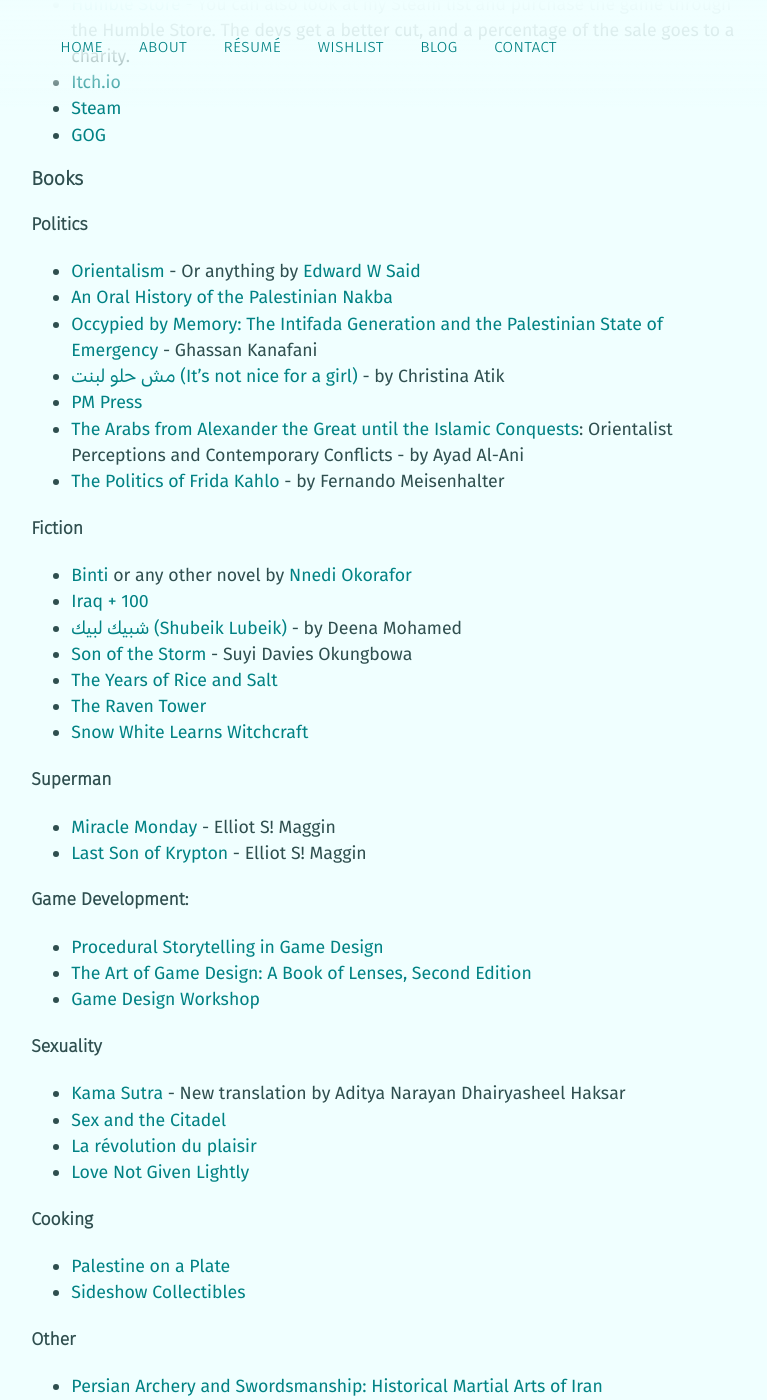
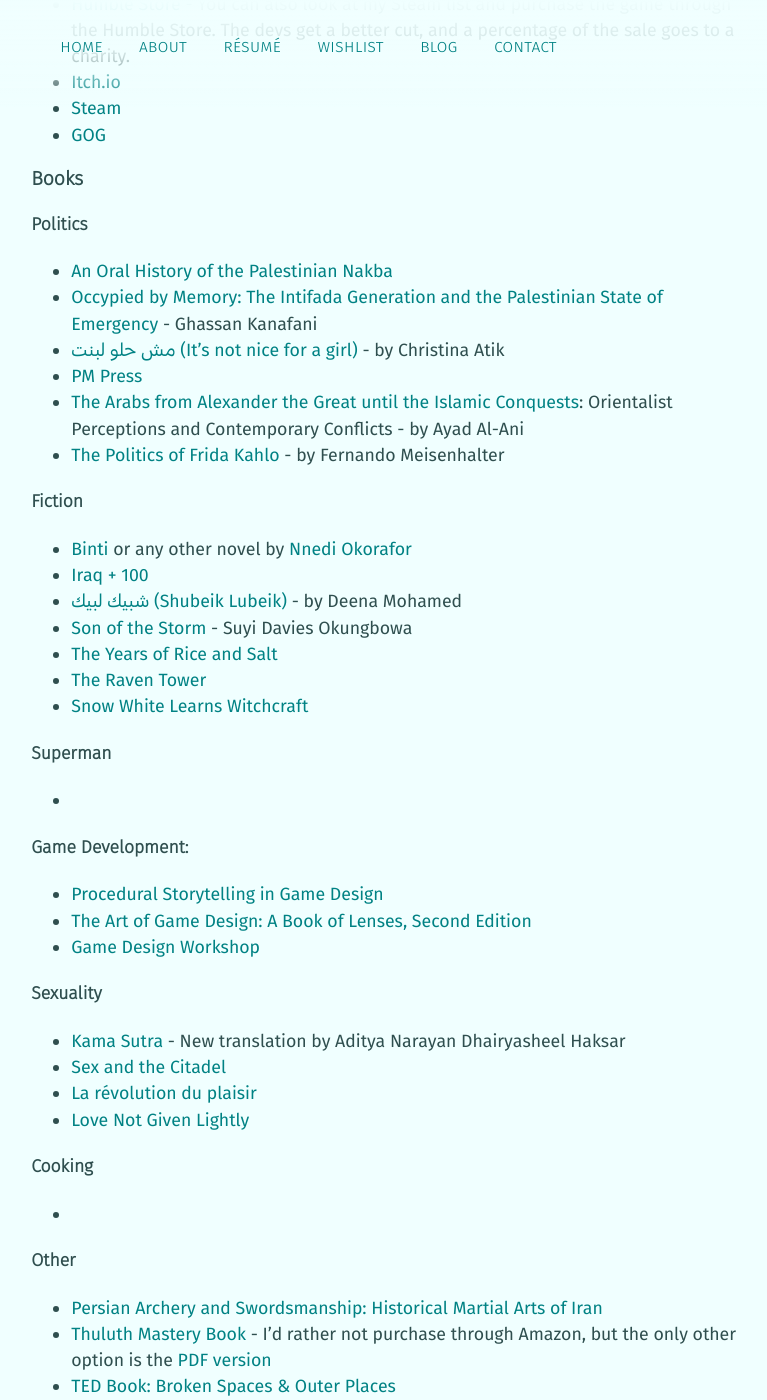
Before and after one commit to mstfacmly/mstfacmly.github.io, a Jekyll site: the page built from wishlist.md, in a window 1280 px wide and 1400 px high, scrolled down 549 px. Shown: the whole window, without its empty margins (148-915 px from the left). Built offline with Jekyll 4.4.1, drawn with Linux system fonts in a browser that asks for light colours; nearby versions of some CDN libraries; a script that is not in the unit is left out.

Commit message:
Update wishlist - Remove received items

```diff
--- a/wishlist.md
+++ b/wishlist.md
@@ -30,7 +30,6 @@
 ### Books
 
 #### Politics
-* [Orientalism](https://www.kobo.com/ca/en/ebook/orientalism-4) - Or anything by [Edward W Said](https://www.kobo.com/ca/en/search?query=edward%20w%20said&fcsearchfield=Author)
 * [An Oral History of the Palestinian Nakba](https://www.zedbooks.net/shop/book/an-oral-history-of-the-palestinian-nakba/)
 * [Occypied by Memory: The Intifada Generation and the Palestinian State of Emergency](https://mtlshop.drawnandquarterly.com/?q=h.reports.iv&eisbn=DPbziv2lOhv9A4uw8W-2Ew) - Ghassan Kanafani
 * [مش حلو لبنت (It’s not nice for a girl)](https://maamoulpress.com/It-s-Not-Nice-For-a-Girl-by-Christina-Atik) - by Christina Atik
@@ -51,8 +50,7 @@
 * [Snow White Learns Witchcraft](https://www.kobo.com/ca/en/ebook/snow-white-learns-witchcraft-stories-and-poems)
 
 #### Superman
-* [Miracle Monday](https://www.amazon.ca/dp/1544943261/ref=cm_sw_r_tw_dp_RT6P7YM0X2ZC7PY5F27W) - Elliot S! Maggin
-* [Last Son of Krypton](https://www.amazon.ca/dp/1722244593/ref=cm_sw_r_tw_dp_FD9K47Q23T4D9RP887DY?_encoding=UTF8&psc=1) - Elliot S! Maggin
+*
 
 #### Game Development:
 * [Procedural Storytelling in Game Design](https://www.crcpress.com/Procedural-Storytelling-in-Game-Design/Short-Adams/p/book/9781138595309)
@@ -66,8 +64,7 @@
 * [Love Not Given Lightly](https://www.kobo.com/ca/en/ebook/love-not-given-lightly-1)
 
 #### Cooking
-* [Palestine on a Plate](http://www.palestineonaplate.com/)
-* [Sideshow Collectibles](https://www.sideshow.com/wishlist/beb6a66c456fd252087c6d99391f36a8)
+*
 
 #### Other
 * [Persian Archery and Swordsmanship: Historical Martial Arts of Iran](http://www.moshtaghkhorasani.com/books/persian-archery-and-swordsmanship/)
```
